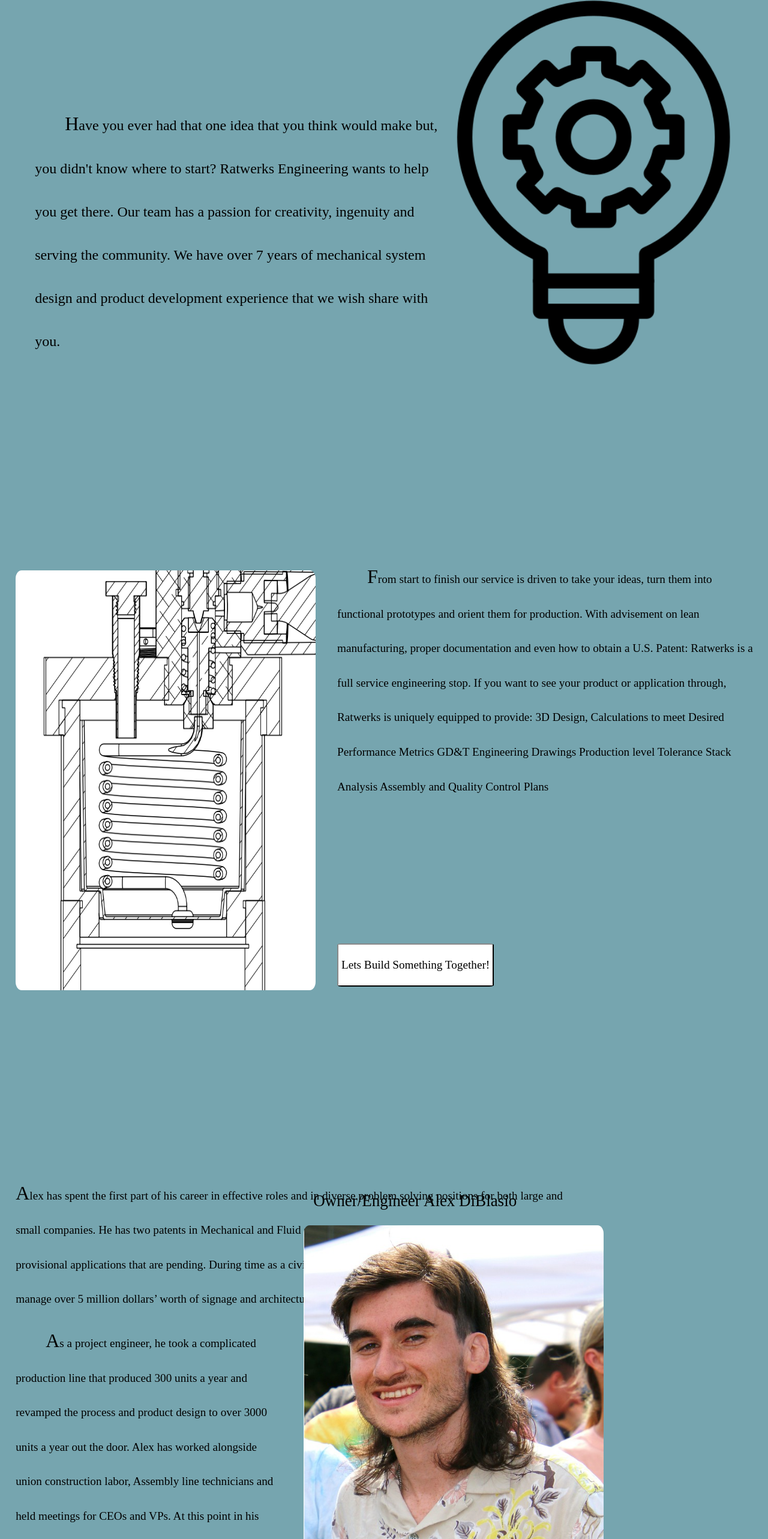
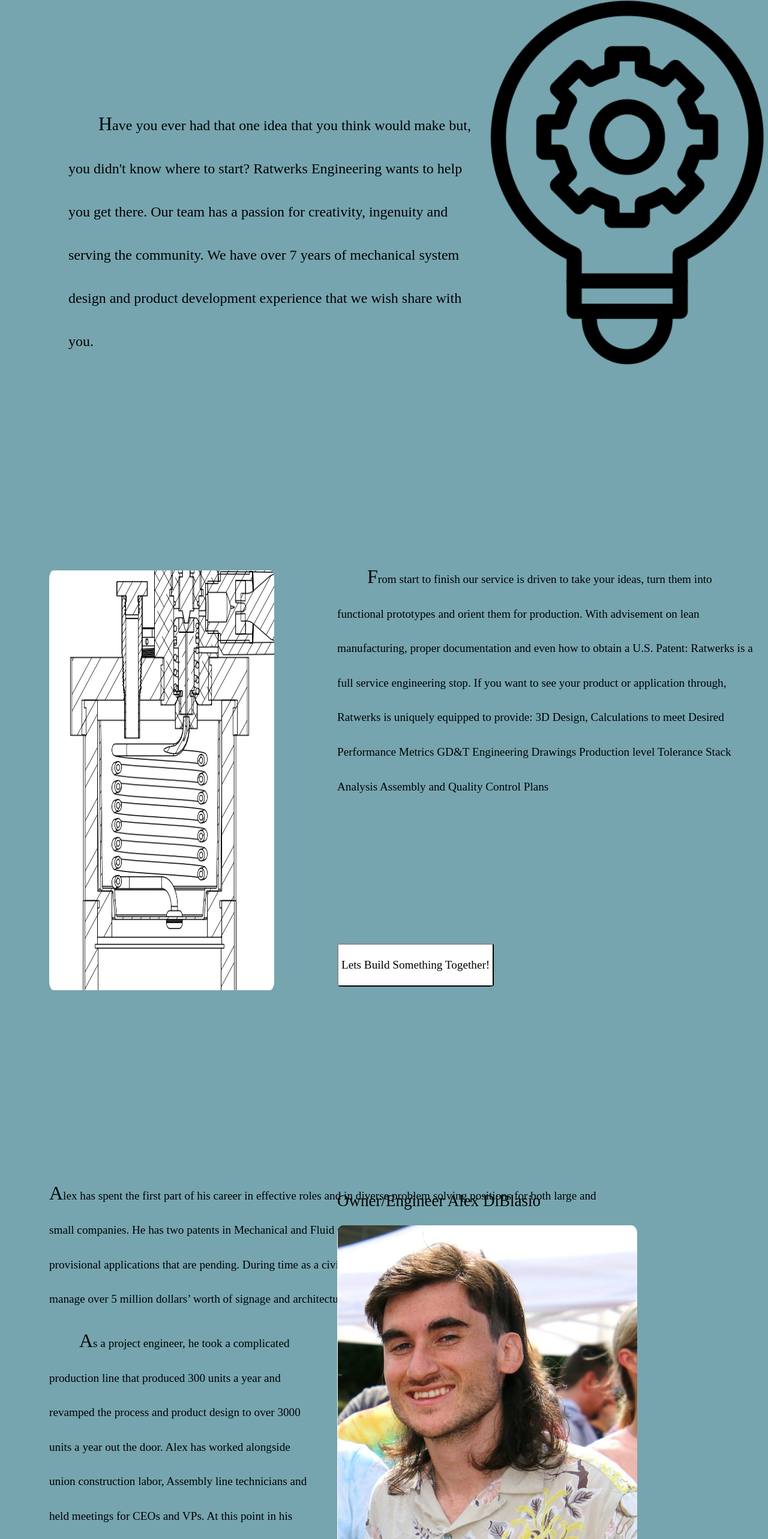
Before and after one commit to AnthonyDiBlasio/Ratwerks, a React (Create React App) app in the folder ratwerks/: page / in a window 1280 px wide. Shown: the part 1065-3631 px from the top of the page at 60% size. Built offline with nearby package versions, Linux system fonts and the light colour scheme.

Commit message:
adding more css changes

```diff
--- a/ratwerks/src/components/Contact.js
+++ b/ratwerks/src/components/Contact.js
@@ -31,7 +31,7 @@
         <div className="container h-100">
           <div style={{ position: "absolute", marginLeft: "20pc" }} className='card contactcard col-md-4'>
             <div style={{ color: "white" }} className="card-header bg-black p- h4">
-              Lets make Something Together
+              Lets Build Something Together
             </div>
             {status && <div className="alert alert-success">{status}</div>}
             <form style={{ padding: "5px" }} className="" onSubmit={sendEmail}>
--- a/ratwerks/src/index.css
+++ b/ratwerks/src/index.css
@@ -49,13 +49,12 @@
     line-height: 3;
     text-indent: 50px;
     font-size: x-large;
-    right: 5%;
 
   }
 
   .section-idea {
     position: relative;
-    right: 5%;
+
     margin-top: 25pc
   }
 
@@ -74,8 +73,7 @@
     position: relative;
     border-radius: 2%;
     height: 700px;
-    width: 500px;
-    right: 5%;
+    width: 375px;
     margin-top: -20pc;
   }
 
@@ -155,13 +153,10 @@
 
   }
 
-  .section-owner {
-    right: 5%;
-  }
 
   .owner-title {
     position: relative;
-    right: -1pc;
+
     font-size: 27px;
   }
 
@@ -286,7 +281,9 @@
 
   .logo4 {
     border-radius: 2%;
-    max-width: 100%;
+    height: 500px;
+    width: 300px;
+
   }
 
   .div-idea {
@@ -1044,7 +1041,7 @@
       position: relative;
       border-radius: 2%;
       height: 700px;
-      width: 500px;
+      width: 300px;
       right: 5%;
       margin-top: -20pc;
     }
```
